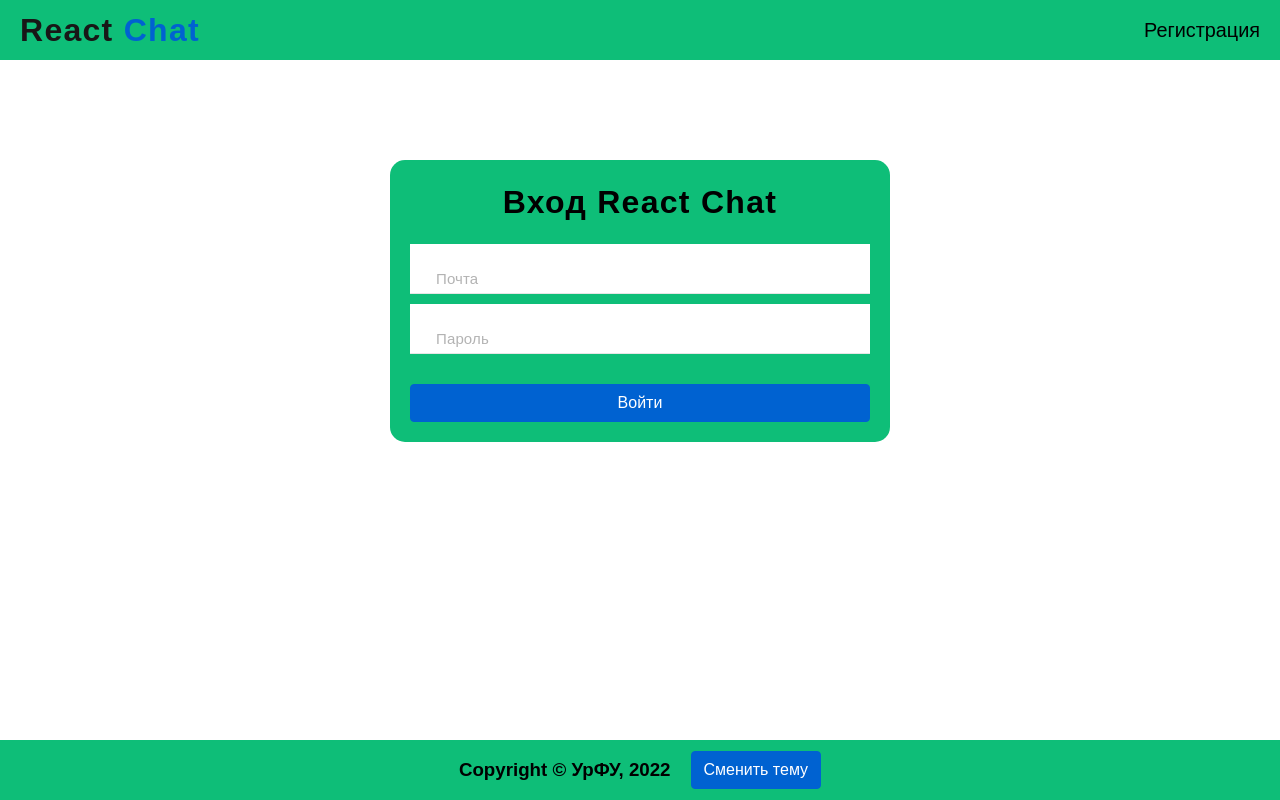
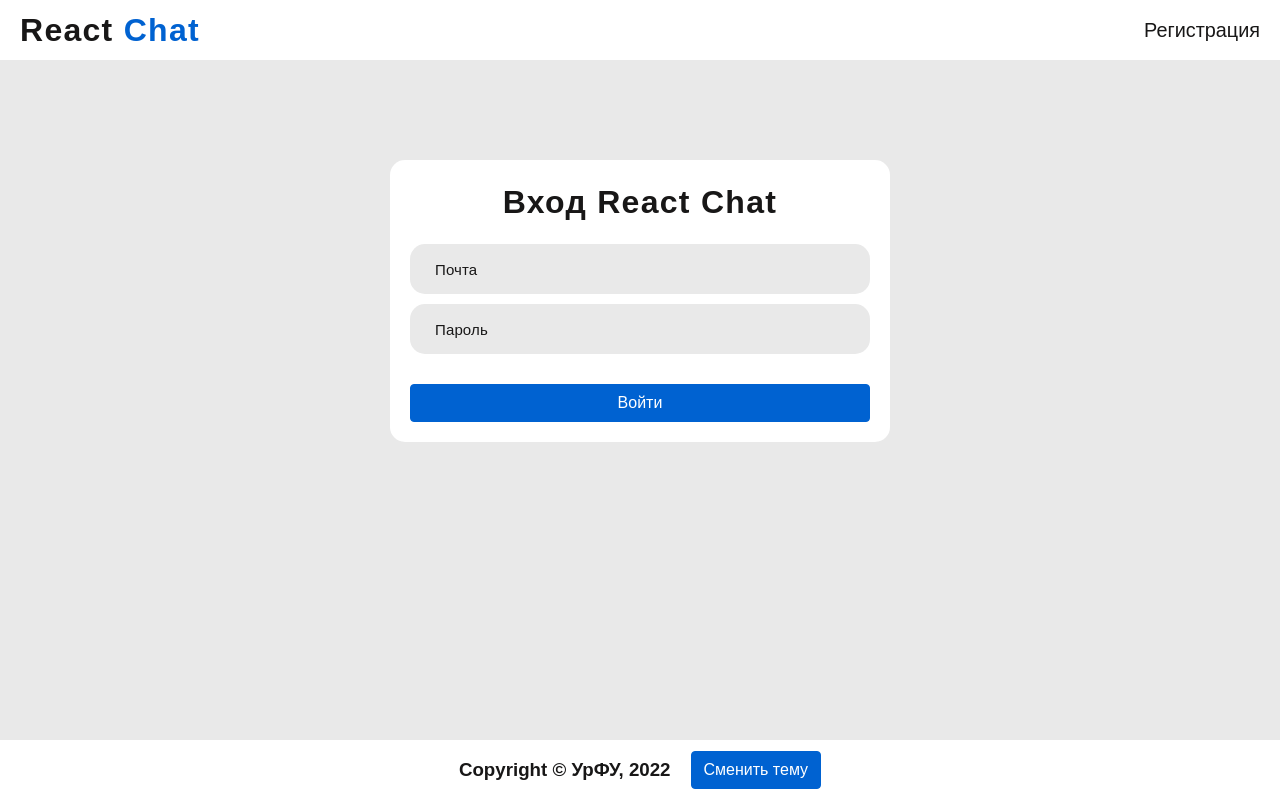
Before and after one commit to Coreytaz/react-web-chat, a React (Create React App) app: page / in a window 1280 px wide. Built offline with nearby package versions, Linux system fonts and the light colour scheme.

Commit message:
fix theme | fix input

```diff
--- a/src/components/Header/Header.module.scss
+++ b/src/components/Header/Header.module.scss
@@ -13,7 +13,10 @@ header {
     cursor: pointer;
     color: var(--font-primary);
     transition: color 0.3s ease-in-out;
-    &:hover {
+    & h2 {
+        transition: color 0.3s ease-in-out;
+    }
+    &:hover h2 {
         color: var(--mainAccentColor);
         & span {
             color: var(--font-primary);
@@ -29,7 +32,7 @@ header {
     display: flex;
     flex-wrap: wrap;
     gap: 0 10px;
-    & li {
+    & li a {
         font-size: 1.24rem;
         transition: color 0.3s ease-in-out;
         cursor: pointer;
--- a/src/components/UI/Input/Input.module.scss
+++ b/src/components/UI/Input/Input.module.scss
@@ -1,13 +1,12 @@
 .form {
-    font-family: "Fira Sans";
+    font-family: inherit;
     font-style: normal;
     font-weight: 400;
     font-size: 15px;
     line-height: 18px;
 
     letter-spacing: 0.009em;
-
-    color: #b3b3b3;
+    background-color: var(--primary-color);
 
     width: 100%;
     position: relative;
@@ -19,6 +18,7 @@
         left: 3px;
     }
     & input {
+        background-color: var(--primary-color);
         width: 100%;
         height: 100%;
         color: #000;
@@ -41,7 +41,7 @@
         :valid + .labelName .contentName {
             transform: translateY(-150%);
             left: 1px;
-            color: #b3b3b3;
+            color: var(--font-primary);
             font-weight: 400;
             font-size: 12px;
             line-height: 14px;
@@ -51,27 +51,26 @@
     & label {
         position: absolute;
         bottom: 0;
-        left: 0;
+        left: 10px;
         width: 100%;
         height: 100%;
         pointer-events: none;
-        border-bottom: 1px solid #e6e6e6;
         &::after {
             content: "";
             position: absolute;
             height: 100%;
             width: 100%;
-            left: 0;
+            left: -5px;
             bottom: -1px;
-            border-bottom: 2px solid var(--mainAccentColor);
+            border-bottom: 3px solid var(--mainAccentColor);
             transform: translateX(-100%);
             transition: all 0.3s ease-in-out;
         }
     }
     & .contentName {
         position: absolute;
-        bottom: 5px;
-        left: 26px;
+        bottom: 15px;
+        left: 15px;
         transition: all 0.3s ease-in-out;
     }
 }
@@ -79,6 +78,7 @@
 .form input:focus ~ .labelName .contentName,
 .form input:valid ~ .labelName .contentName {
     transform: translateY(-150%);
+    bottom: 5px;
     left: 1px;
     color: #b3b3b3;
     font-weight: 400;
--- a/src/style/Page/Home.module.scss
+++ b/src/style/Page/Home.module.scss
@@ -10,6 +10,7 @@
 }
 
 .inputs div {
+    border-radius: 15px;
     margin-bottom: 10px;
 }
 
--- a/src/style/_normalize.scss
+++ b/src/style/_normalize.scss
@@ -33,7 +33,7 @@ h2,
 h3,
 h4,
 h5 {
-    color: var(--font-color);
+    color: var(--font-primary);
 }
 
 h1 {
--- a/src/style/_variavles.scss
+++ b/src/style/_variavles.scss
@@ -1,12 +1,12 @@
 html[data-theme="dark"] {
     // Color
     --white: #fff;
-    --primary-color: #1f1d2a;
+    --primary-color: #1b1b1d;
     --font-primary: #ffffff;
     --mainAccentColor: #0ebe78;
     --mainAccentColor-hover: #10744c;
     --mainAccentColor-active: #0b4e33;
-    --additionalAccentColor: #1e1291;
+    --additionalAccentColor: #3f3e3e;
     --hover-btn-color: #e02d05;
     --linear-gradient-bg1: #5d77ff;
     --linear-gradient-bg2: #6539c1;
@@ -25,12 +25,12 @@ html[data-theme="dark"] {
 html[data-theme="light"] {
     // Color
     --white: #ffffff;
-    --primary-color: #ffffff;
+    --primary-color: #e9e9e9;
     --font-primary: #181717;
     --mainAccentColor: #0062d1;
     --mainAccentColor-hover: #102774;
     --mainAccentColor-active: #09194d;
-    --additionalAccentColor: #0ebe78;
+    --additionalAccentColor: #ffffff;
     --hover-btn-color: #b8e005;
     --linear-gradient-bg1: #ff14ff;
     --linear-gradient-bg2: #8a1c8a;
```
